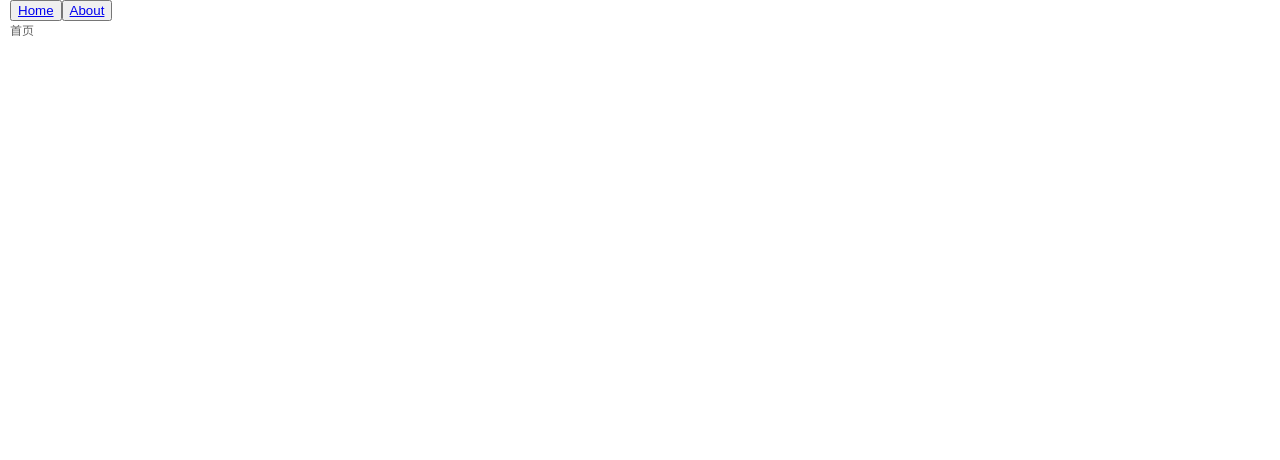
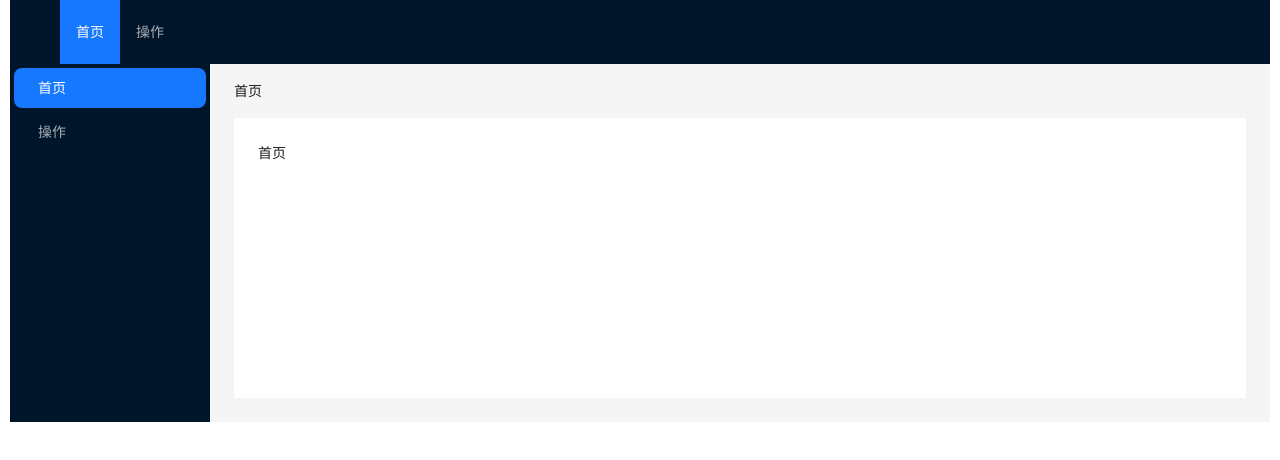
Before and after one commit to mzy911/react-base, a React (Create React App) app: page / in a window 1280 px wide. Shown: the top 460 px of the page. Built offline with nearby package versions, Linux system fonts and the light colour scheme.

Commit message:
feat: 接入antd-处理路由

```diff
--- a/package.json
+++ b/package.json
@@ -6,6 +6,7 @@
     "@testing-library/jest-dom": "^5.14.1",
     "@testing-library/react": "^13.0.0",
     "@testing-library/user-event": "^13.2.1",
+    "antd": "^5.4.7",
     "react": "^18.2.0",
     "react-dom": "^18.2.0",
     "react-router-dom": "^6.11.1",
--- a/src/App.js
+++ b/src/App.js
@@ -1,28 +1,9 @@
-import React from "react";
-import { Routes, Route, Link } from "react-router-dom";
-import Home from "./views/Home";
-import About from "./views/About";
+import React from 'react'
+import {useRoutes} from 'react-router-dom'
+import router from './router'
 
-function App() {
-  return (
-    <div className="App">
-      <div>
-        <button>
-          <Link to="/">Home</Link>
-        </button>
-        <button>
-          <Link to="/about">About</Link>
-        </button>
-      </div>
 
-      <header className="App-header">
-        <Routes>
-          <Route path="/" element={<Home />}></Route>
-          <Route path="/about" element={<About />}></Route>
-        </Routes>
-      </header>
-    </div>
-  );
+const App = () => {
+  return useRoutes(router)
 }
-
-export default App;
+export default App
--- /dev/null
+++ b/src/AppLayout/index.css
@@ -0,0 +1,16 @@
+#components-layout-demo-top-side-2 .logo {
+  float: left;
+  width: 120px;
+  height: 31px;
+  margin: 16px 24px 16px 0;
+  background: rgba(255, 255, 255, 0.3);
+}
+
+.ant-row-rtl #components-layout-demo-top-side-2 .logo {
+  float: right;
+  margin: 16px 0 16px 24px;
+}
+
+.site-layout-background {
+  background: #fff;
+}
--- /dev/null
+++ b/src/AppLayout/index.js
@@ -0,0 +1,122 @@
+import React, { useEffect, useState } from "react";
+import { Outlet, useLocation, matchRoutes, Link } from "react-router-dom";
+import { Breadcrumb, Layout, Menu } from "antd";
+import router from "../router/index";
+import "./index.css";
+const { Header, Content, Sider } = Layout;
+
+const menuTree = (routes, res = []) => {
+  routes.forEach((route) => {
+    if (route.label && route.children) {
+      const obj = {
+        key: route.path,
+        label: <Link to={route.path}> {route.label}</Link>,
+        children: [],
+      };
+      res.push(obj);
+      menuTree(route.children, obj.children);
+    } else if (!route.label && route.children) {
+      menuTree(route.children, res);
+    } else if (route.label) {
+      res.push({
+        key: route.path,
+        label: <Link to={route.path}> {route.label}</Link>,
+      });
+    }
+  });
+  return res;
+};
+
+const AppLayout = () => {
+  const [defaultSelectedKeys, setDefaultSelectedKeys] = useState([]);
+  const [defaultOpenKeys, setDefaultOpenKeys] = useState([]);
+  const [breadItem, setBreadItem] = useState([]);
+  const [init, setInit] = useState(false);
+  const local = useLocation();
+  const lala = menuTree(router);
+
+  // 检测路由的变化，高亮导航
+  useEffect(() => {
+    const pathArr = [];
+    const breadArr = [];
+    const routes = matchRoutes(router, local.pathname);
+
+    if (routes) {
+      for (let route of routes) {
+        const path = route.route.path;
+        const label = route.route.label;
+        if (path) {
+          pathArr.push(path);
+          breadArr.push(label);
+        }
+      }
+    }
+
+    setDefaultSelectedKeys(pathArr);
+    setDefaultOpenKeys(pathArr);
+    setBreadItem(breadArr);
+    setInit(true);
+  }, [local.pathname]);
+  if (!init) return null;
+
+  return (
+    <Layout>
+      <Header className="header">
+        <Menu
+          theme="dark"
+          mode="horizontal"
+          defaultSelectedKeys={defaultSelectedKeys}
+          items={lala}
+        />
+      </Header>
+
+      <Layout>
+        {/* 侧边栏 */}
+        <Sider width={200} className="site-layout-background">
+          <Menu
+            mode="inline"
+            theme="dark"
+            defaultSelectedKeys={defaultSelectedKeys}
+            defaultOpenKeys={defaultOpenKeys}
+            style={{
+              height: "100%",
+              borderRight: 0,
+            }}
+            items={lala}
+          />
+        </Sider>
+
+        {/* 布局 */}
+        <Layout
+          style={{
+            padding: "0 24px 24px",
+          }}
+        >
+          {/* 面包屑导航 */}
+          <Breadcrumb
+            style={{
+              margin: "16px 0",
+            }}
+          >
+            {breadItem.map((item) => (
+              <Breadcrumb.Item key={Math.random()}>{item}</Breadcrumb.Item>
+            ))}
+          </Breadcrumb>
+
+          <Content
+            className="site-layout-background"
+            style={{
+              padding: 24,
+              margin: 0,
+              minHeight: 280,
+            }}
+          >
+            {/* 渲染子路由内容 */}
+            <Outlet></Outlet>
+          </Content>
+        </Layout>
+      </Layout>
+    </Layout>
+  );
+};
+export default AppLayout;
--- /dev/null
+++ b/src/router/index.js
@@ -0,0 +1,45 @@
+import React, { lazy, Suspense } from "react";
+import AppLayout from "../AppLayout";
+import { Navigate } from "react-router-dom";
+
+// 1、解决页面刷新闪屏
+// 2、Applayout 不使用懒加载
+// 3、懒加载的组件，使用 Suspense 包裹
+const Home = lazy(() => import(/* webpackChunkName:'home' */ "../views/Home"));
+const About = lazy(() =>
+  import(/* webpackChunkName:'About' */ "../views/About")
+);
+const NoPage = lazy(() =>
+  import(/* webpackChunkName:'NoPage' */ "../views/NoPage")
+);
+const lazyLoad = (children) => {
+  // 懒加载组件必须配合 Suspense 使用
+  return <Suspense fallback={<div>loading...</div>}>{children}</Suspense>;
+};
+
+const router = [
+  {
+    path: "/",
+    element: <AppLayout />,
+    children: [
+      // 使用Navigate进行路由的重定向
+      {
+        index: true,
+        label: "首页",
+        element: lazyLoad(<Home />),
+        path: "/",
+      },
+      {
+        path: "/about",
+        label: "操作",
+        element: lazyLoad(<About />),
+      },
+    ],
+  },
+  {
+    path: "*",
+    element: <NoPage />,
+  },
+];
+
+export default router;
--- /dev/null
+++ b/src/views/NoPage/index.js
@@ -0,0 +1,16 @@
+import React from 'react'
+
+function NoPage (){
+  return (
+    <div style={{
+      textAlign: 'center',
+      verticalAlign: 'middle',
+      fontSize: '58px',
+      marginTop: '300px'
+    }}>
+      404
+    </div>
+  )
+}
+
+export default NoPage
```
Also changed, not shown: 1 other file (tests, documents, lock files or other folders).
